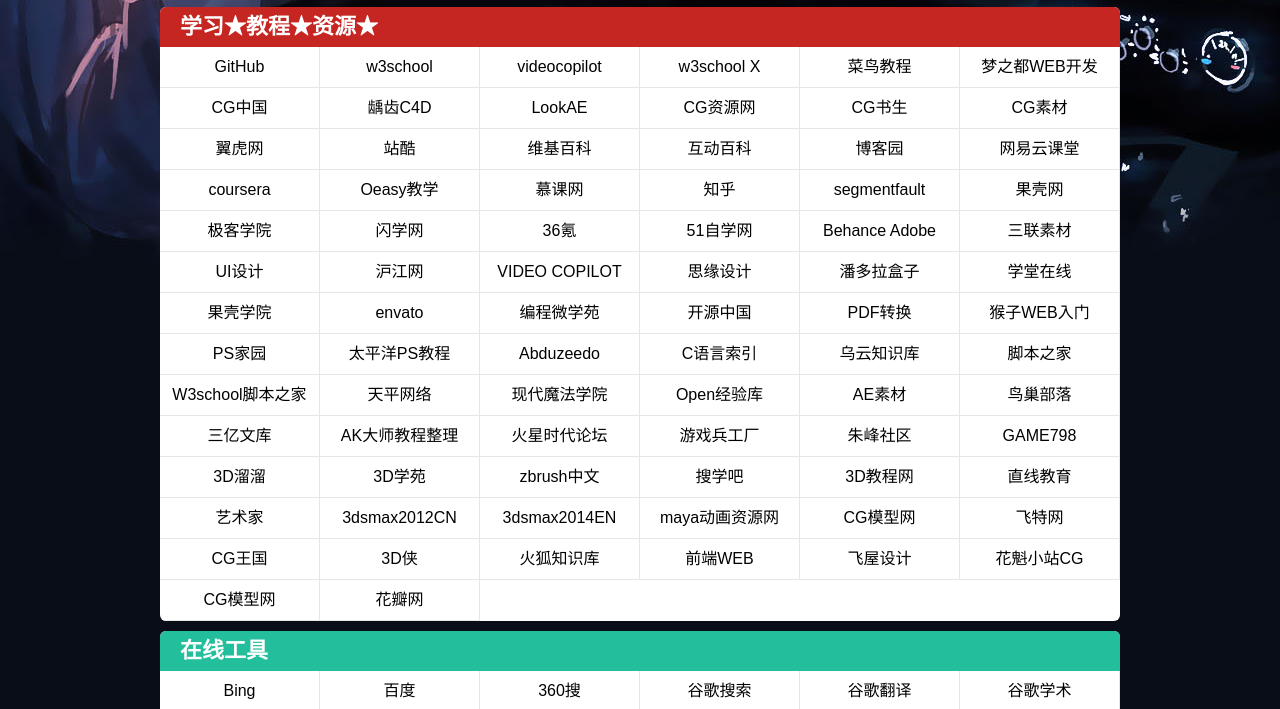
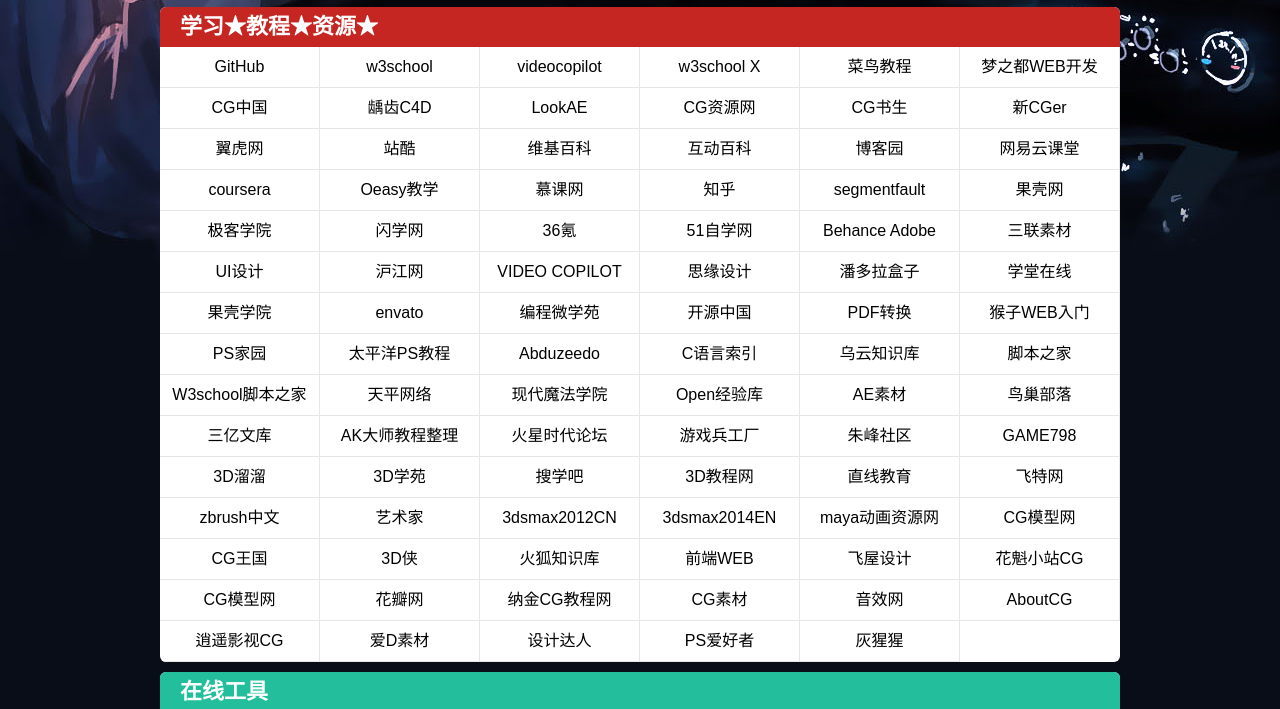
Before and after one commit to holenbase/top, a plain HTML site: page link.html in a window 1280 px wide. Shown: the part 812-1521 px from the top of the page. Drawn offline with Linux system fonts and the light colour scheme.

Commit message:
2016_09_10_11_45

```diff
--- a/link.html
+++ b/link.html
@@ -101,7 +101,7 @@
 		<a href="http://www.lookae.com/" target="_blank" title="大众脸的素材网"><li>LookAE</li></a>
 		<a href="http://www.cgown.com/" target="_blank"><li>CG资源网</li></a>
 		<a href="http://c4dsky.com/" target="_blank"><li>CG书生</li></a>
-		<a href="http://www.sharec4d.com/" target="_blank"><li>CG素材</li></a>
+		<a href="http://www.newcger.com/" target="_blank"><li>新CGer</li></a>
 		<a href="http://www.yiihuu.com/" target="_blank" title="教育网站"><li>翼虎网</li></a>
 		<a href="http://www.zcool.com.cn/" title="UI设计学习网站" target="_blank"><li>站酷</li></a>
 		<a href="https://www.wikipedia.org/" title="国际性百科全书" target="_blank"><li>维基百科</li></a>
@@ -152,16 +152,16 @@
 		<a href="http://bbs.game798.com/" target="_blank"><li>GAME798</li></a>
 		<a href="http://www.3d66.com/" target="_blank"><li>3D溜溜</li></a>
 		<a href="http://www.3dxy.com/" target="_blank"><li>3D学苑</li></a>
-		<a href="http://www.zbrushcn.com/support.html" target="_blank"><li>zbrush中文</li></a>
 		<a href="http://www.souxue8.com/Index.html" target="_blank"><li>搜学吧</li></a>
 		<a href="http://www.3dmax8.com/" target="_blank"><li>3D教程网</li></a>
 		<a href="http://www.linecg.com/" target="_blank"><li>直线教育</li></a>
+		<a href="http://old.fevte.com/" target="_blank"><li>飞特网</li></a>
+		<a href="http://www.zbrushcn.com/support.html" target="_blank"><li>zbrush中文</li></a>
 		<a href="https://www.artstation.com/" target="_blank"><li>艺术家</li></a>
 		<a href="http://www.autodesk.com/cn/3dsmax/2012help/index.html" target="_blank"><li>3dsmax2012CN</li></a>
 		<a href="http://docs.autodesk.com/3DSMAX/16/ENU/3ds-Max-Help/index.html" target="_blank"><li>3dsmax2014EN</li></a>
 		<a href="http://www.maya09.cn/" target="_blank"><li>maya动画资源网</li></a>
 		<a href="http://www.cgmodel.cn/forum.php" target="_blank"><li>CG模型网</li></a>
-		<a href="http://old.fevte.com/" target="_blank"><li>飞特网</li></a>
 		<a href="http://www.cgrealm.org/" target="_blank"><li>CG王国</li></a>
 		<a href="http://www.3dxia.com/" target="_blank"><li>3D侠</li></a>
 		<a href="https://developer.mozilla.org/zh-CN/" target="_blank"><li>火狐知识库</li></a>
@@ -170,6 +170,15 @@
 		<a href="http://www.hkcgart.com/" target="_blank"><li>花魁小站CG</li></a>
 		<a href="http://www.cgmodel.cn/" target="_blank"><li>CG模型网</li></a>
 		<a href="http://huaban.com/" target="_blank"><li>花瓣网</li></a>
+		<a href="http://www.narkii.com/" target="_blank"><li>纳金CG教程网</li></a>
+		<a href="http://www.sharec4d.com/" target="_blank"><li>CG素材</li></a>
+		<a href="http://www.yinxiao.net/" target="_blank"><li>音效网</li></a>
+		<a href="http://www.aboutcg.com/" target="_blank"><li>AboutCG</li></a>
+		<a href="http://vfxreel.net/" target="_blank"><li>逍遥影视CG</li></a>
+		<a href="http://www.idsucai.com/" target="_blank"><li>爱D素材</li></a>
+		<a href="http://www.shejidaren.com/tag/%E7%BA%B9%E7%90%86" target="_blank"><li>设计达人</li></a>
+		<a href="http://www.psahz.com/" target="_blank"><li>PS爱好者</li></a>
+		<a href="http://greyscalegorilla.com/blog/" target="_blank"><li>灰猩猩</li></a>
 		<br class="clear">
 	</div>
 
@@ -236,6 +245,7 @@
 		<a href="http://amap.com/" target="_blank"><li>高德地图</li></a>
 		<a href="https://www.googto.net/" target="_blank"><li>谷歌构图</li></a>
 		<a href="http://www.weibovideo.com/" target="_blank"><li>秒拍解析</li></a>
+		<a href="http://savevideo.me/" target="_blank"><li>vimeo解析</li></a>
 		<a href="http://www.clipconverter.cc/" target="_blank"><li>油管解析</li></a>
 		<a href="http://www.colorschemer.com/online.html" target="_blank"><li>在线配色</li></a>
 		<br class="clear">
@@ -508,6 +518,7 @@
 		<a href="http://www.comico.com.tw/" target="_blank"><li>comico台湾</li></a>
 		<a href="http://www.cncomico.com/" target="_blank"><li>comico中国</li></a>
 		<a href="http://manhuabudang.com/thread.php?fid=86" target="_blank"><li>漫画补档</li></a>
+		<a href="http://www.idanmu.co/tag/%E6%B1%89%E5%8C%96%E6%9C%AC/" target="_blank"><li>爱弹幕汉化区</li></a>
 		<br class="clear">
 	</div>
 
@@ -575,6 +586,7 @@
 		<a href="https://www.tixati.com/" target="_blank"><li>Tixati</li></a>
 		<a href="http://xhmikosr.github.io/notepad2-mod/" target="_blank"><li>notepad2-mod</li></a>
 		<a href="https://www.blackmagicdesign.com/products/davinciresolve" target="_blank"><li>DaVinci</li></a>
+		<a href="http://www.adobe.com/exchange/em_download/?PID=3081440" target="_blank"><li>Adobe Extension Manager</li></a>
 		<br class="clear">
 	</div>
 
@@ -673,6 +685,9 @@
 		<a href="http://www.vip-zona.com/index.html" target="_blank"><li>xxx-s</li></a>
 		<a href="http://www.nanren40.com/zuopin/" target="_blank"><li>男人团</li></a>
 		<a href="http://www.girl13.com/" target="_blank"><li>girl13</li></a>
+		<a href="http://jandan.net/ooxx" target="_blank"><li>妹子图</li></a>
+		<a href="http://pp.163.com/pp/#p=10&c=-1&m=3&page=1" target="_blank"><li>网易摄影</li></a>
+		<a href="http://www.turnislefthome.com/" target="_blank"><li>Timothy J. Reynolds</li></a>
 		<br class="clear">
 	</div>
 <!--尾部信息-->
```
